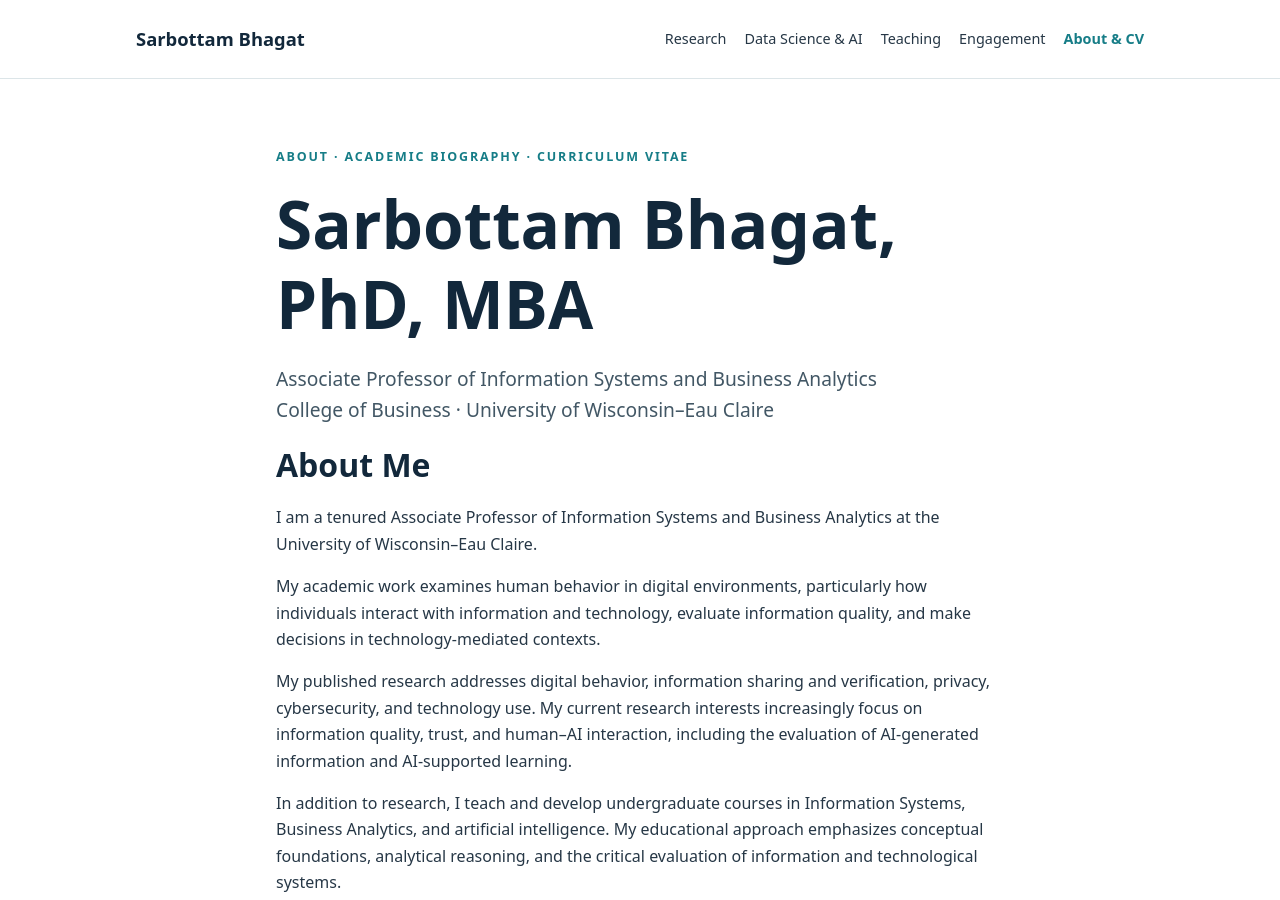
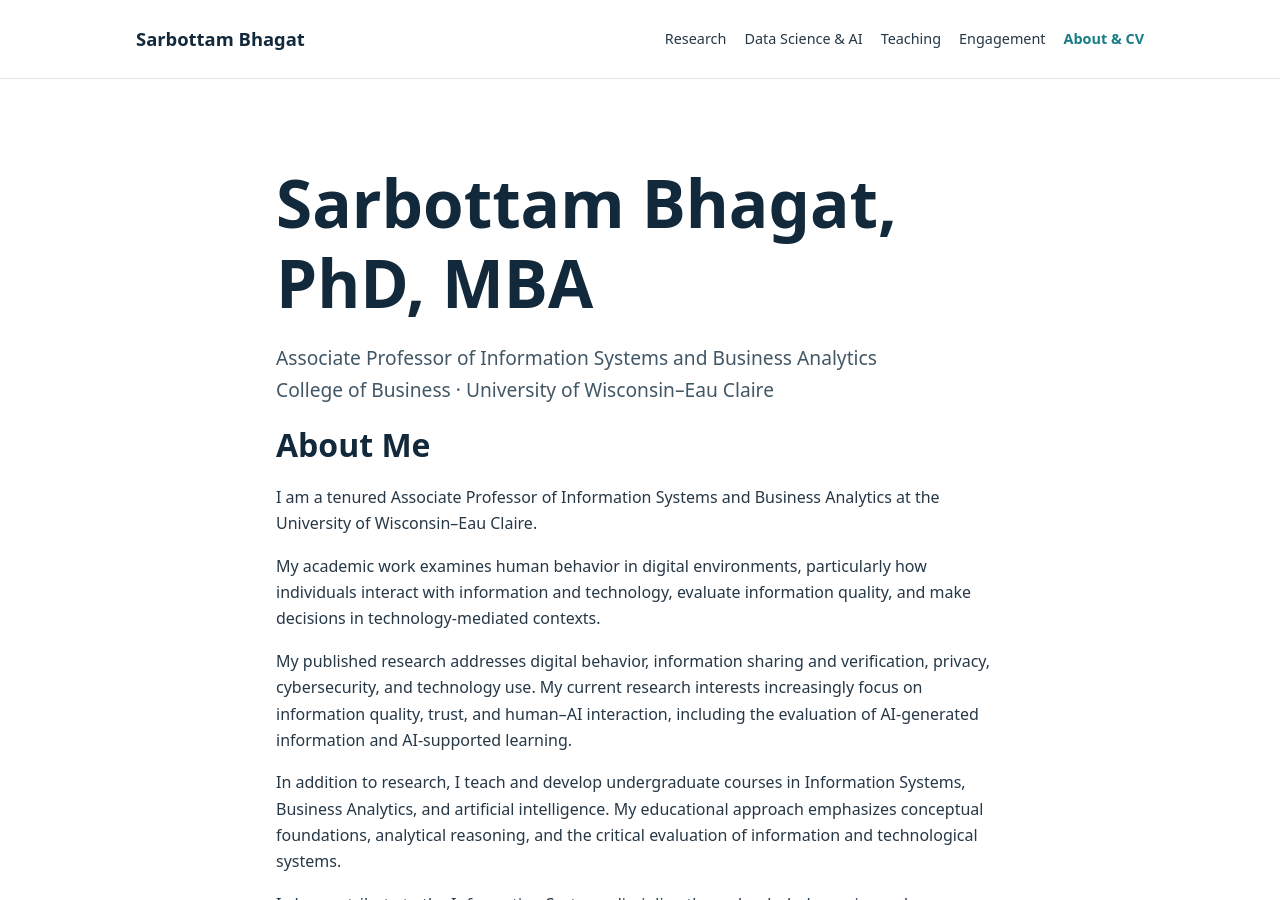
Before and after one commit to sarbottambhagat/sarbottambhagat.github.io, a Jekyll site: the page built from about.md, in a window 1280 px wide and 900 px high. Built offline with Jekyll 4.4.1, drawn with Linux system fonts in a browser that asks for light colours.

Commit message:
Remove redundant page eyebrow label

```diff
--- a/about.md
+++ b/about.md
@@ -5,7 +5,6 @@ slug: about
 permalink: /about/
 ---
 <section class="section"><div class="wrap content">
-<div class="eyebrow">About · Academic Biography · Curriculum Vitae</div>
 <h1>Sarbottam Bhagat, PhD, MBA</h1>
 <p class="lead">Associate Professor of Information Systems and Business Analytics<br>College of Business · University of Wisconsin–Eau Claire</p>
 <h2>About Me</h2>
```
